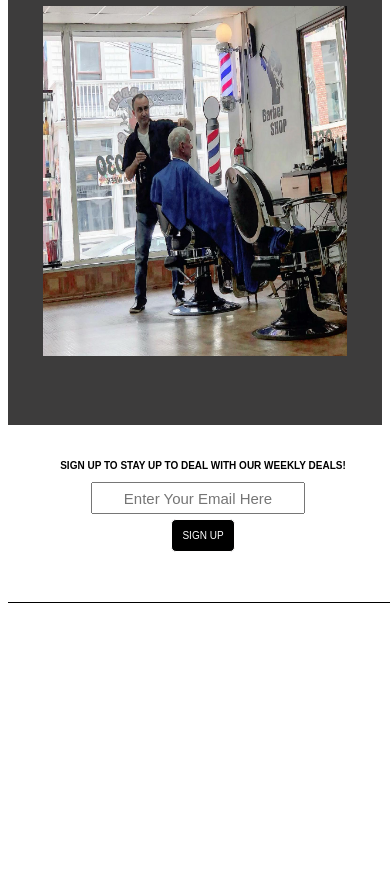
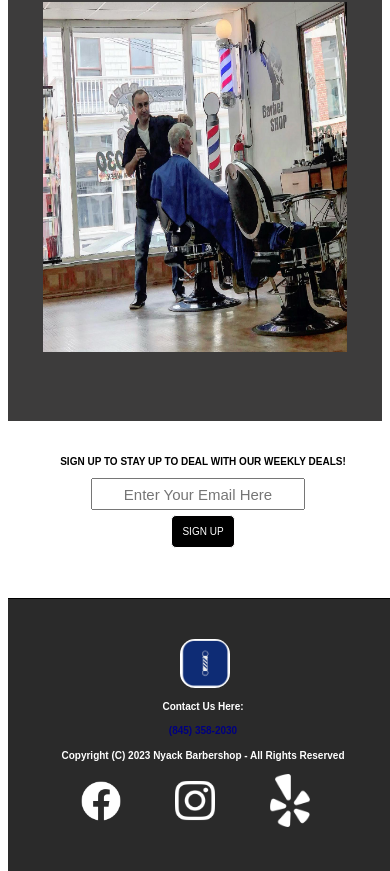
Before and after one commit to James-fleming394/nyack-barbershop, a React (Create React App) app: page / in a window 390 px wide. Shown: the part 1092-1963 px from the top of the page. Before the commit the page ends 1695 px from the top, so only its background shows below. Built offline with nearby package versions, Linux system fonts and the light colour scheme.

Commit message:
Footer bottom with links and contact complete

```diff
--- a/src/components/footer/Footer.css
+++ b/src/components/footer/Footer.css
@@ -50,8 +50,49 @@ h5 {
     border-radius: 5px;
 }
 
+.footer-links {
+    background-color: #2a2a2a;
+    padding: 40px 0;
+    color: #fff;
+    display: flex;
+    justify-content: space-around;
+    align-items: center;
+}
 
+.logo {
+    display: flex;
+    justify-content: flex-start;
+    align-items: flex-start;
+}
 
+.logo-img1 {
+    width: 100px;
+    border-radius: 25px;
+    margin-left: 10px;
+}
+
+.social-icons {
+    display: flex;
+    justify-content: space-between;
+    align-items: center;
+}
+
+.social-img {
+    width: 50px;
+    margin-right: 15px;
+    filter: brightness(0) invert(1);
+}
+
+.social-img:hover {
+    width: 50px;
+    margin-right: 15px;
+    filter: brightness(1) invert(0);
+}
+
+h4 {
+    color: white;
+    text-align: center;
+}
 
 
 
@@ -109,4 +150,40 @@ h5 {
     border-radius: 5px;
     margin-top: 5px;
 }
+
+.footer-links {
+    background-color: #2a2a2a;
+    color: #fff;
+    display: grid;
+    justify-content: center;
+    align-items: center;
+    margin: 0;
 }
+
+.logo-img1 {
+    width: 50px;
+    border-radius: 15px;
+    margin-left: 42%;
+    display: flex;
+    justify-content: center;
+    align-items: center;
+}
+
+.social-icons {
+    display: flex;
+    justify-content: space-around;
+    align-items: center;
+}
+
+.social-img {
+    width: 40px;
+    margin-right: 15px;
+    filter: brightness(0) invert(1);
+}
+
+h4 {
+    color: white;
+    text-align: center;
+    font-size: 10px;
+}
+}
--- a/src/components/footer/Footer.jsx
+++ b/src/components/footer/Footer.jsx
@@ -1,6 +1,10 @@
 import React from "react";
 import './Footer.css';
 import { useState } from "react";
+import Facebook from '../../assets/facebook.png';
+import Instagram from '../../assets/instagram.png';
+import Yelp from '../../assets/yelp.png';
+import Logo from '../../assets/logo-small.png';
 
 const Footer = () => {
 
@@ -29,6 +33,21 @@ const Footer = () => {
                     <button className="footer-btn" onClick={handleSubmit}>Sign Up</button>
                 </form>
             </div>
+            <div className="footer-links">
+                <div className="logo">
+                    <img src={Logo} className="logo-img1" alt="logo" />
+                </div>
+                <div className="footer-last">
+                    <h4>Contact Us Here:</h4>
+                    <h4><a className="tel-link" href="tel:+18453582030">(845) 358-2030</a></h4>
+                    <h4>Copyright (C) 2023 Nyack Barbershop - All Rights Reserved</h4>
+                </div>
+                <div className="social-icons">
+                    <a href="https://www.facebook.com/nyackbarbershop"><img className="social-img" src={Facebook} alt="icon" /></a>
+                    <a href="https://www.instagram.com/nyackbarbershop/"><img className="social-img" src={Instagram} alt="icon" /></a>
+                    <a href="https://www.yelp.com/biz/nyack-barbershop-nyack"><img className="social-img" src={Yelp} alt="icon" /></a>
+                </div>
+            </div>
         </div>
     )
 }
--- a/src/components/header/Header.css
+++ b/src/components/header/Header.css
@@ -28,11 +28,13 @@
 .h4 {
     margin: 5px 0;
     font-size: 20px;
+    color: black;
 }
 
 .h6 {
     margin: 3px 0;
     font-size: 12px;
+    color: black;
 }
 
 .tel-link, .direction-link {
```
